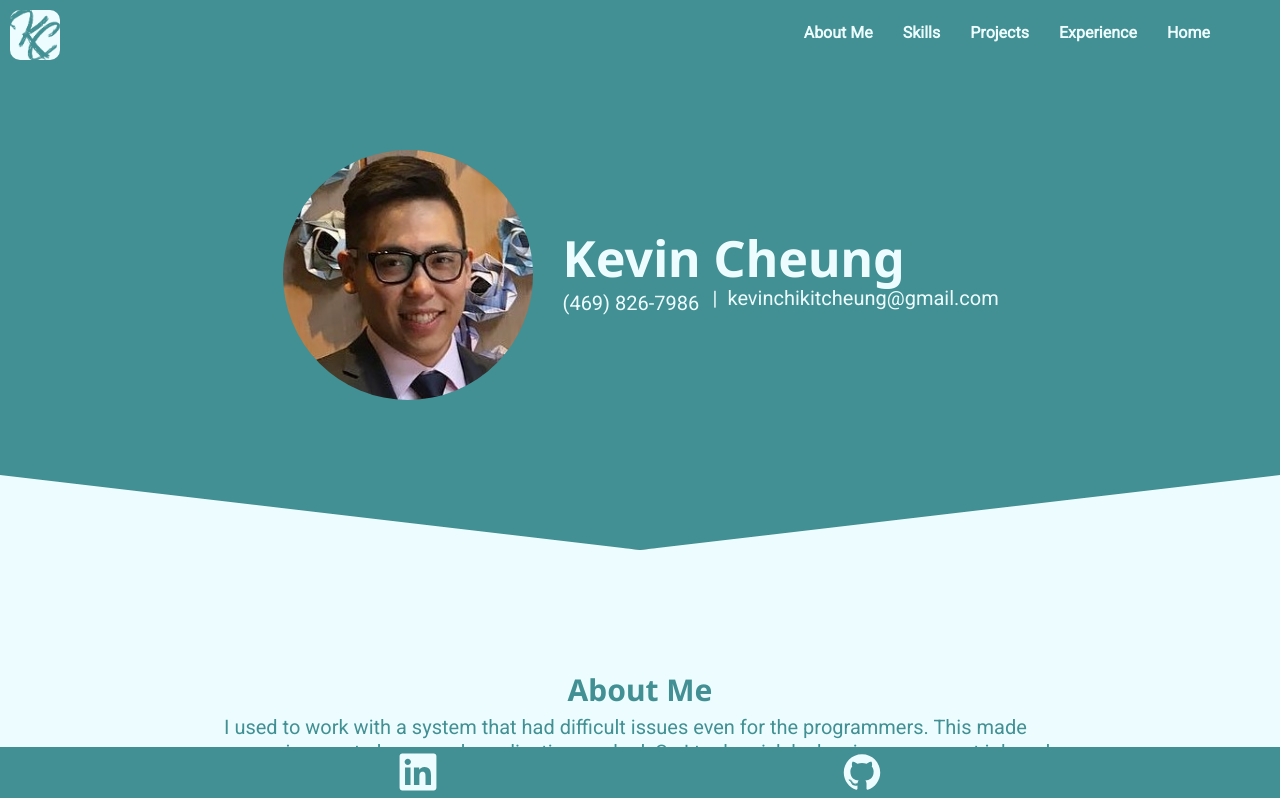
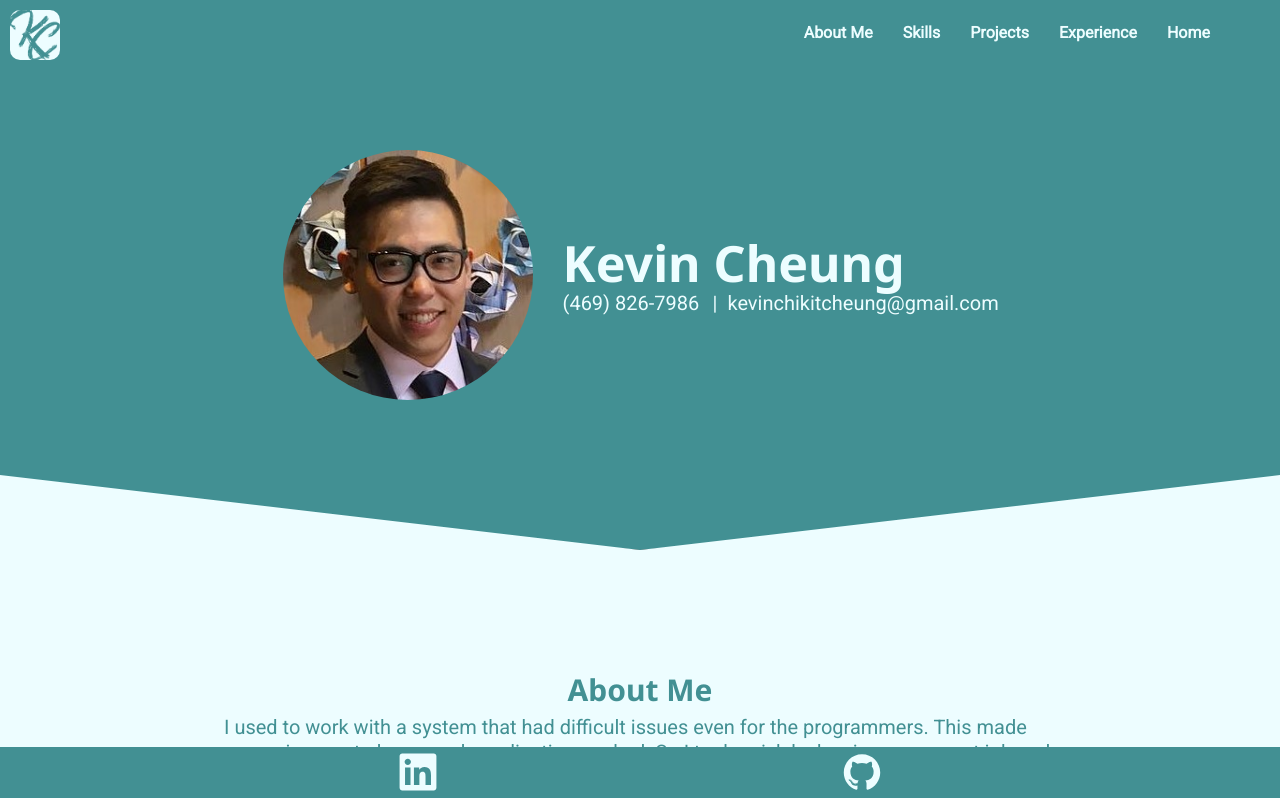
Before and after one commit to kevcheung/kevcheung.github.io, a React (Create React App) app: page / in a window 1280 px wide. Shown: the top 798 px of the page. Built offline with nearby package versions, Linux system fonts and the light colour scheme.

Commit message:
fixed desktop number margin

```diff
--- a/sass/landing.scss
+++ b/sass/landing.scss
@@ -59,6 +59,9 @@
     &.number{
         width: 140px;
         margin: 5px 0;
+        @include break(desktop){
+            margin: unset;
+        }
     }
     &.divider{
         display: none;
--- a/src/App.css
+++ b/src/App.css
@@ -190,6 +190,9 @@
   .contactInfo.number {
     width: 140px;
     margin: 5px 0; }
+    @media (min-width: 65em) {
+      .contactInfo.number {
+        margin: unset; } }
   .contactInfo.divider {
     display: none; }
     @media (min-width: 65em) {
```
